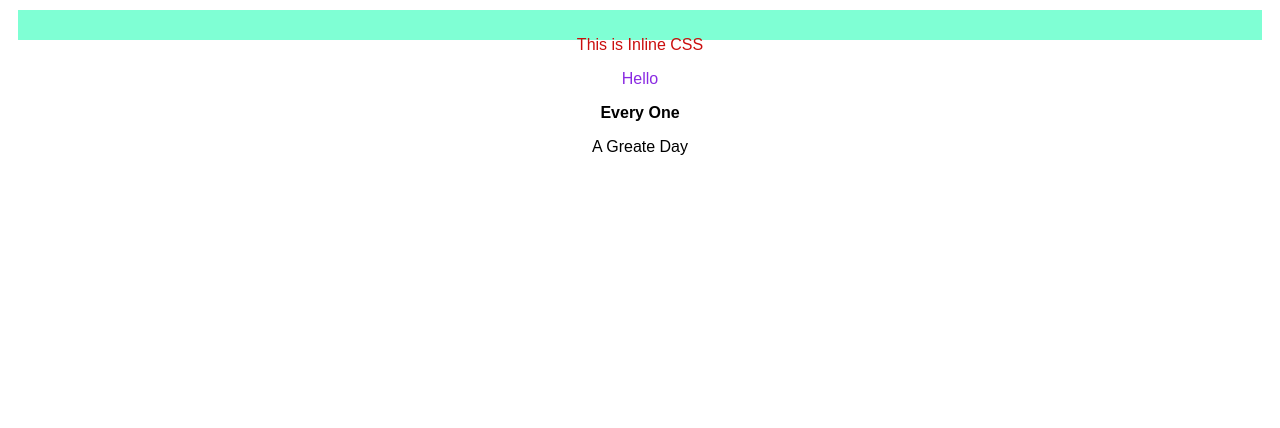
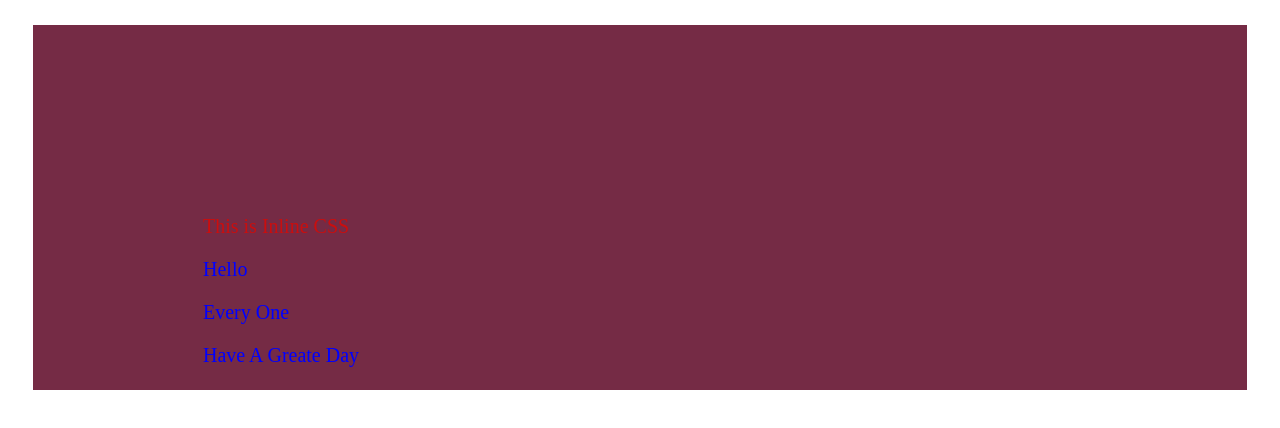
Before and after one commit to sanika13125/sanika, a plain HTML site: page index.html in a window 1280 px wide. Drawn offline with Linux system fonts and the light colour scheme.

Commit message:
Add files via upload

```diff
--- a/index.html
+++ b/index.html
@@ -5,13 +5,14 @@
     <meta name="viewport" content="width=device-width, initial-scale=1.0">
     <title>Document</title>
     <link rel="stylesheet" href="style.css">
+
 </head>
 <body>
     <div class="container">
         <p style="color: rgb(203, 14, 14);">This is Inline CSS</p>
-        <p style="color: blueviolet;">Hello</p>
-        <p style="color: blueviolet;"></p><b>Every One</b></p>
-        <p style="color: blueviolet;"></p> A Greate Day</p>
+        <p style="color:blue";>Hello</p>
+        <p style="color:blue";>Every One</p>
+        <p style="color:blue";>Have A Greate Day</p>
     </div>
 
 </body>
--- a/style.css
+++ b/style.css
@@ -1,9 +1,12 @@
-
 .container{
-    text-align: center;
-    font-family: Arial, sans-serif;
-    background-color: aquamarine;
-    margin: 10px;
-    padding: 10px;
-    height: 10px;
+    text-align:top;
+    background-color: #752b45;
+    margin: 25px;
+    padding: 170px;
+    height: 25px;
+    justify-content: center;
+    display: flexbox;
+    text-shadow: 20px;
+    font-size:20px;
+    background-size: 600px;
 }
```
